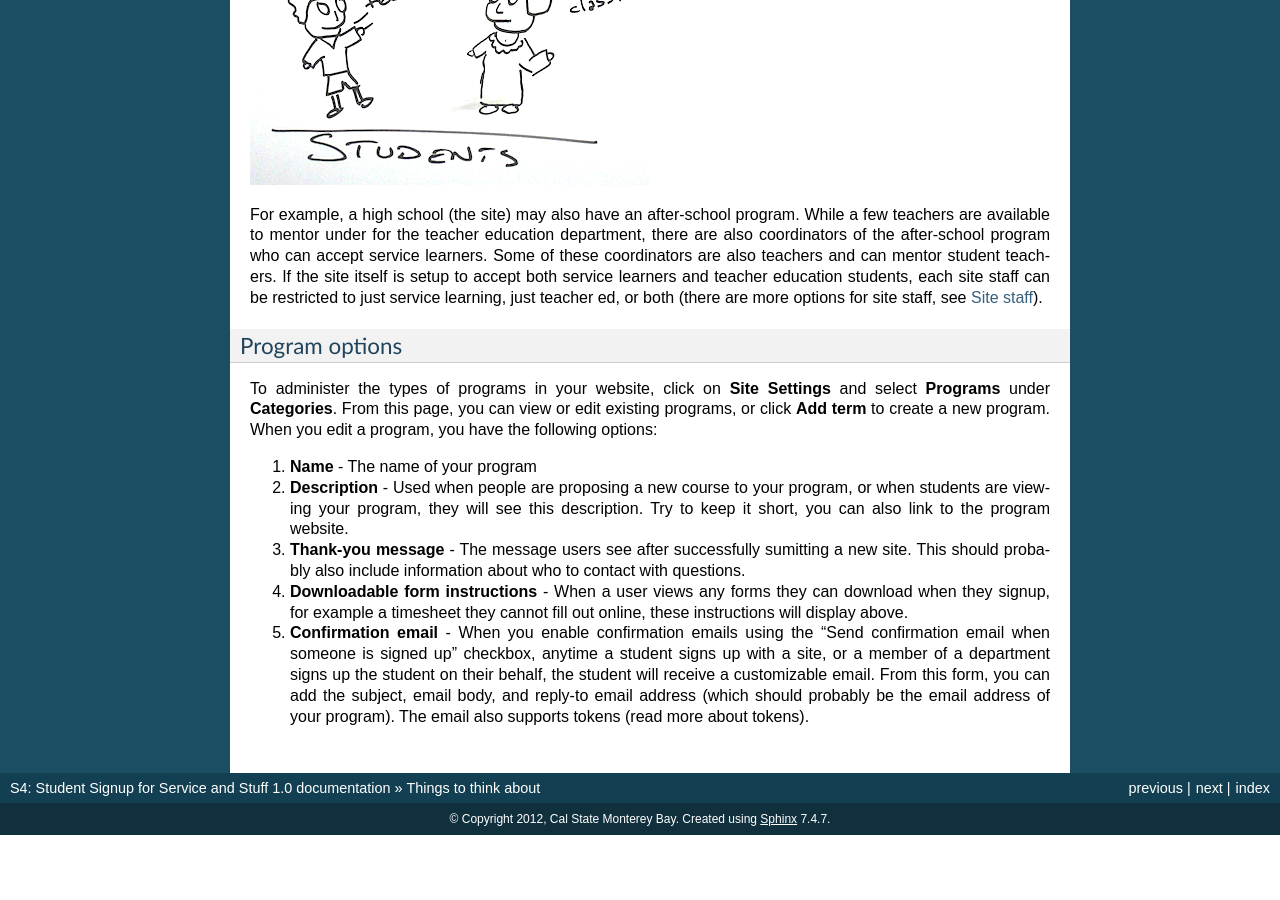
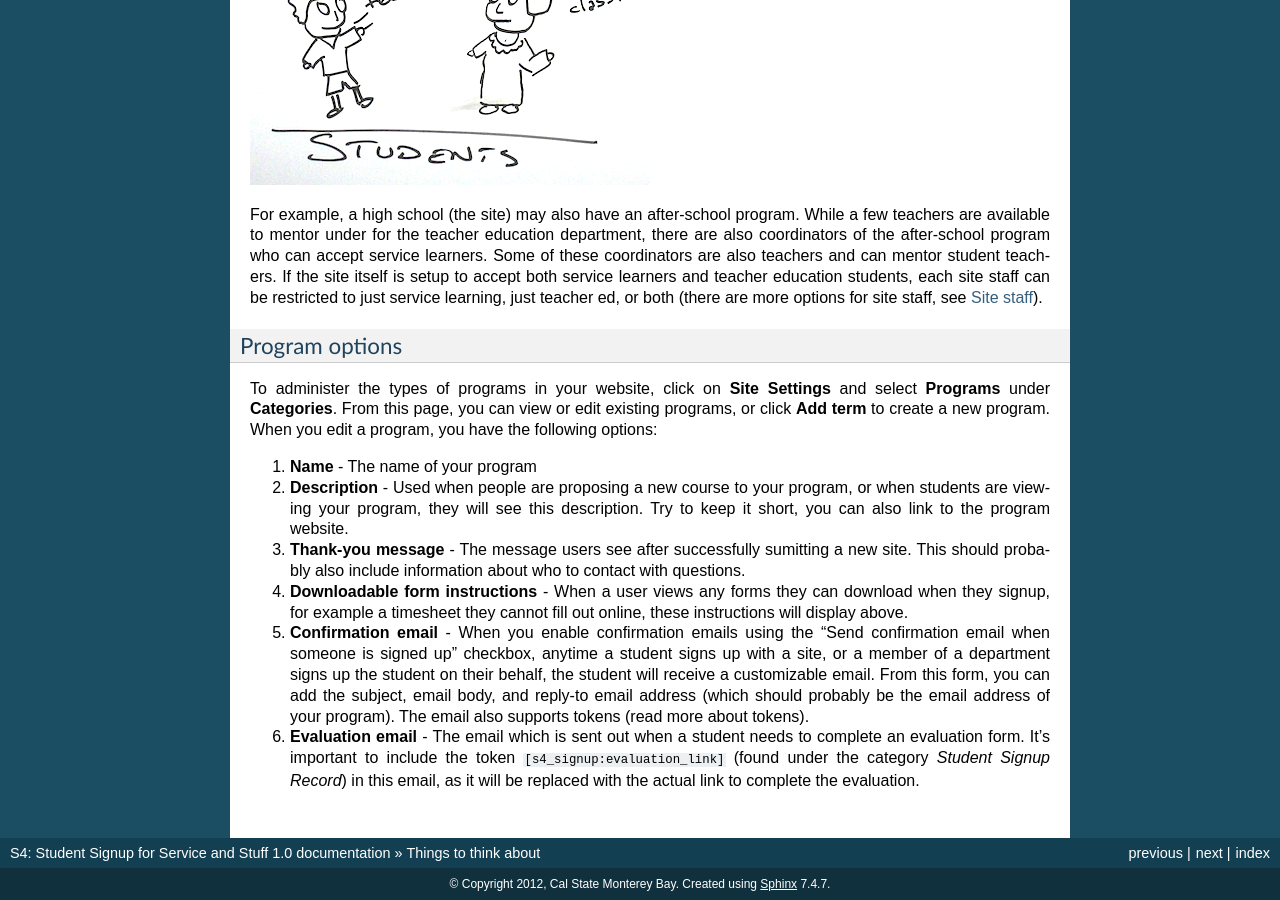
Before and after one commit to calstates4/s4project, a Sphinx documentation site: the page built from docs/setup/programs.rst, in a window 1280 px wide and 900 px high, scrolled down 1167 px. Built offline with Sphinx 7.4.7, drawn with Linux system fonts in a browser that asks for light colours; before the commit the page ends 2002 px from its top, so only the background shows below that.

Commit message:
Made the lead time for sending evaluation reminders configurable.

```diff
--- a/docs/setup/programs.rst
+++ b/docs/setup/programs.rst
@@ -26,3 +26,4 @@ To administer the types of programs in your website, click on **Site Settings**
 3. **Thank-you message** - The message users see after successfully sumitting a new site. This should probably also include information about who to contact with questions.
 4. **Downloadable form instructions** - When a user views any forms they can download when they signup, for example a timesheet they cannot fill out online, these instructions will display above.
 5. **Confirmation email** - When you enable confirmation emails using the "Send confirmation email when someone is signed up" checkbox, anytime a student signs up with a site, or a member of a department signs up the student on their behalf, the student will receive a customizable email. From this form, you can add the subject, email body, and reply-to email address (which should probably be the email address of your program). The email also supports tokens (read more about :ref:`tokens`).
+6. **Evaluation email** - The email which is sent out when a student needs to complete an evaluation form. It's important to include the token ``[s4_signup:evaluation_link]`` (found under the category *Student Signup Record*) in this email, as it will be replaced with the actual link to complete the evaluation.
```
Also changed, not shown: 1 other file.
